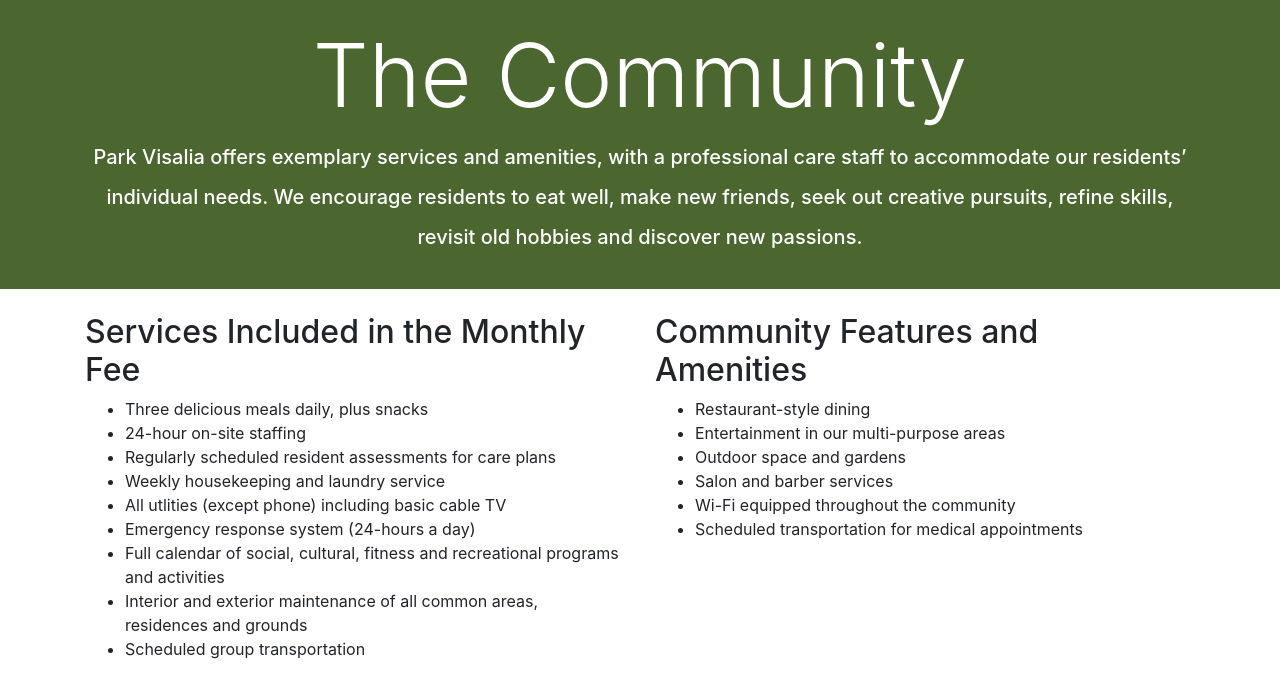
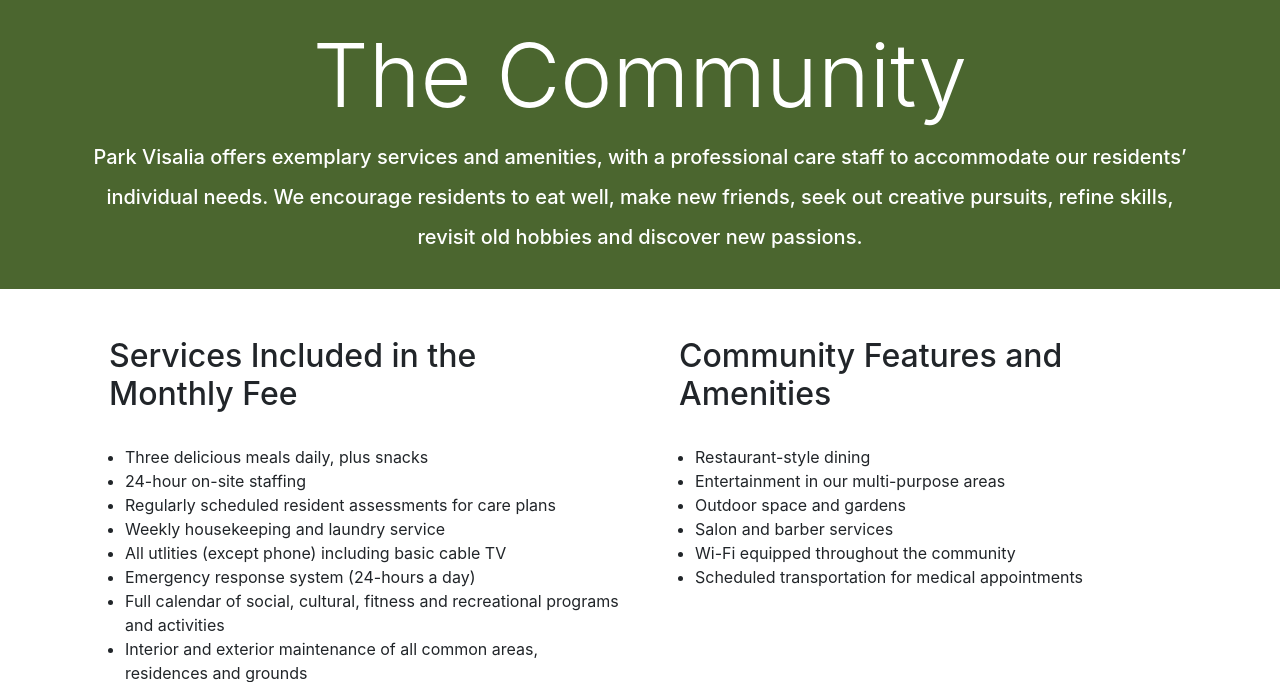
Before and after one commit to BrentWallace/park-visalia, a Node server app: page /about in a window 1280 px wide. Shown: the part 939-1621 px from the top of the page. Run offline with Node 20, Linux system fonts and the light colour scheme.

Commit message:
Increased the padding on the services and amenities headers on the about page.

```diff
--- a/templates/views/about.hbs
+++ b/templates/views/about.hbs
@@ -34,7 +34,7 @@
     <div class="container">
       <div class="row py-4">
         <div class="col-sm-6">
-          <p class="h2">Services Included in the Monthly Fee</p>
+          <p class="h2 p-4">Services Included in the Monthly Fee</p>
           <ul>
             <li>Three delicious meals daily, plus snacks</li>
             <li>24-hour on-site staffing</li>
@@ -48,7 +48,7 @@
           </ul>
         </div>
         <div class="col-sm-6">
-          <p class="h2">Community Features and Amenities</p>
+          <p class="h2 p-4">Community Features and Amenities</p>
           <ul>
             <li>Restaurant-style dining</li>
             <li>Entertainment in our multi-purpose areas</li>
```
